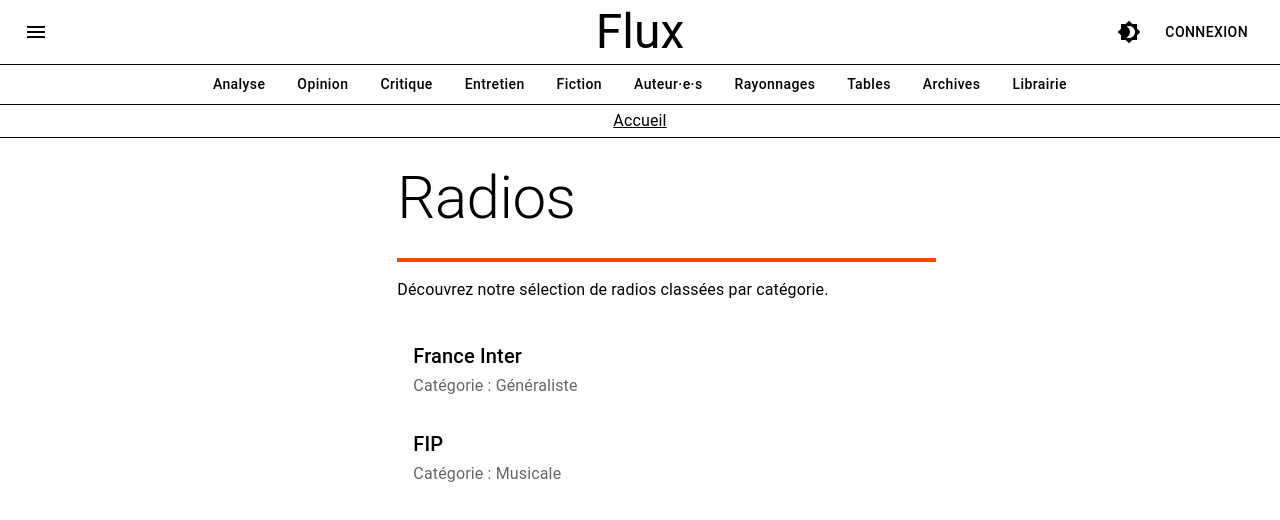
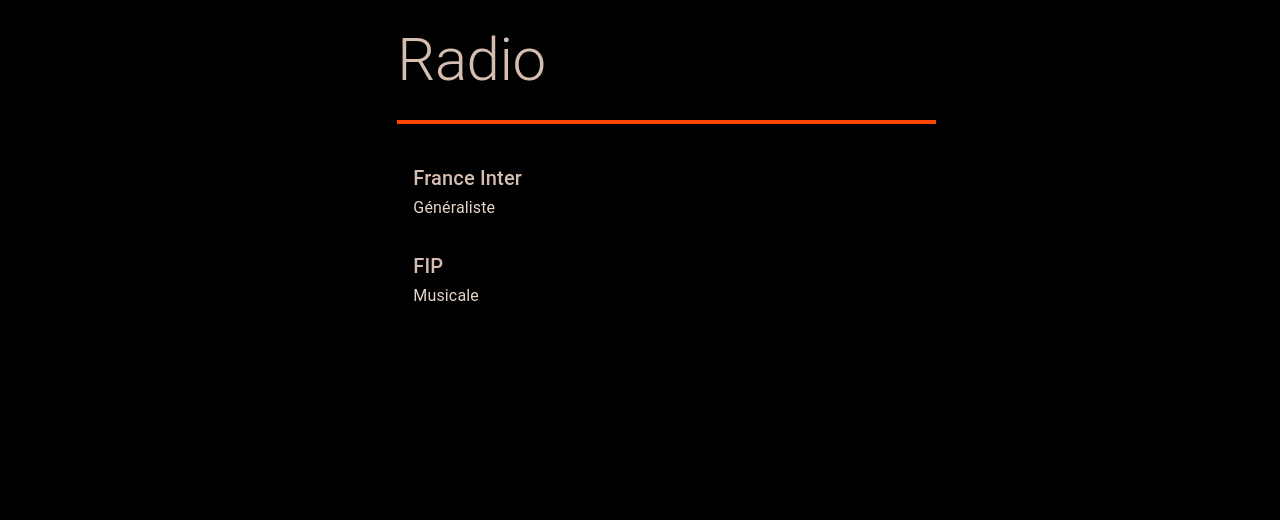
Before and after one commit to jvk88511334/client-prototype-react, a React (Create React App) app: page / in a window 1280 px wide. Shown: the top 520 px of the page. Built offline with nearby package versions, Linux system fonts and the light colour scheme.

Commit message:
Simplication maximale de l'interface

```diff
--- a/src/App.js
+++ b/src/App.js
@@ -3,14 +3,7 @@
 import { BrowserRouter as Router, Route, Routes } from 'react-router-dom';
 import { ThemeProvider, createTheme } from '@mui/material/styles';
 import CssBaseline from '@mui/material/CssBaseline';
-import HomeView from './views/HomeView';
-import AlbumView from './views/AlbumView';
-import BookView from './views/BookView';
 import RadioView from './views/RadioView';
-import ArticleView from './views/ArticleView';
-import SubNavbar from './components/SubNavbar';
-import Navbar from './components/Navbar';
-import Breadcrumb from './components/Breadcrumb';
 import { AudioProvider } from './AudioContext';
 
 function App() {
@@ -21,7 +14,7 @@
             createTheme({
                 palette: {
                     mode,
-                    ...(mode === 'light'
+                    ...(mode === 'dark'
                         ? {
                             primary: {
                                 main: '#1976d2',
@@ -42,7 +35,8 @@
                                 paper: '#000000',
                             },
                             text: {
-                                primary: '#ffffff',
+                                primary: '#d5bdaf',
+                                secondary: '#e3d5ca',
                             },
                         }),
                 },
@@ -60,9 +54,9 @@
             <AudioProvider>
                 <Router>
                     <div className="App" style={{ display: 'flex', flexDirection: 'column', minHeight: '100vh' }}>
-                        <Navbar toggleTheme={toggleTheme} />
-                        <SubNavbar />
-                        <Breadcrumb />
+                        {/*<Navbar toggleTheme={toggleTheme} />*/}
+                        {/*<SubNavbar />*/}
+                        {/*<Breadcrumb />*/}
                         <main style={{ flex: 1, paddingBottom: '60px' }}>
                             <Routes>
                                 <Route path="/" element={<RadioView />} />
--- a/src/views/RadioView.js
+++ b/src/views/RadioView.js
@@ -1,11 +1,9 @@
 import React, { useEffect, useState } from 'react';
-import { useParams } from 'react-router-dom';
 import { Typography, Grid, Box, List, ListItem, ListItemText } from '@mui/material';
 
 function RadioView() {
     const [radios, setRadios] = useState([]);
     const [error, setError] = useState(null);
-    const { identifier } = useParams();
 
     useEffect(() => {
         fetch('/data/radios.json')
@@ -44,12 +42,12 @@
                         }}
                     >
                         <Typography variant="h2" component="h1" gutterBottom sx={{ mt: 4, mb: 2 }}>
-                            Radios
+                            Radio
                         </Typography>
                     </Box>
-                    <Typography variant="body1" sx={{ mt: 2, mb: 2 }}>
+                    {/*<Typography variant="body1" sx={{ mt: 2, mb: 2 }}>
                         Découvrez notre sélection de radios classées par catégorie.
-                    </Typography>
+                    </Typography>*/}
                     <List>
                         {radios.map((radio, index) => (
                             <ListItem key={radio.id}>
@@ -62,7 +60,7 @@
                                     secondary={
                                         <>
                                             <Typography variant="subtitle1">
-                                                Catégorie : {radio.category}
+                                                {radio.category}
                                             </Typography>
                                             {radio.description && (
                                                 <Typography variant="body2" sx={{ mt: 1 }}>
```
